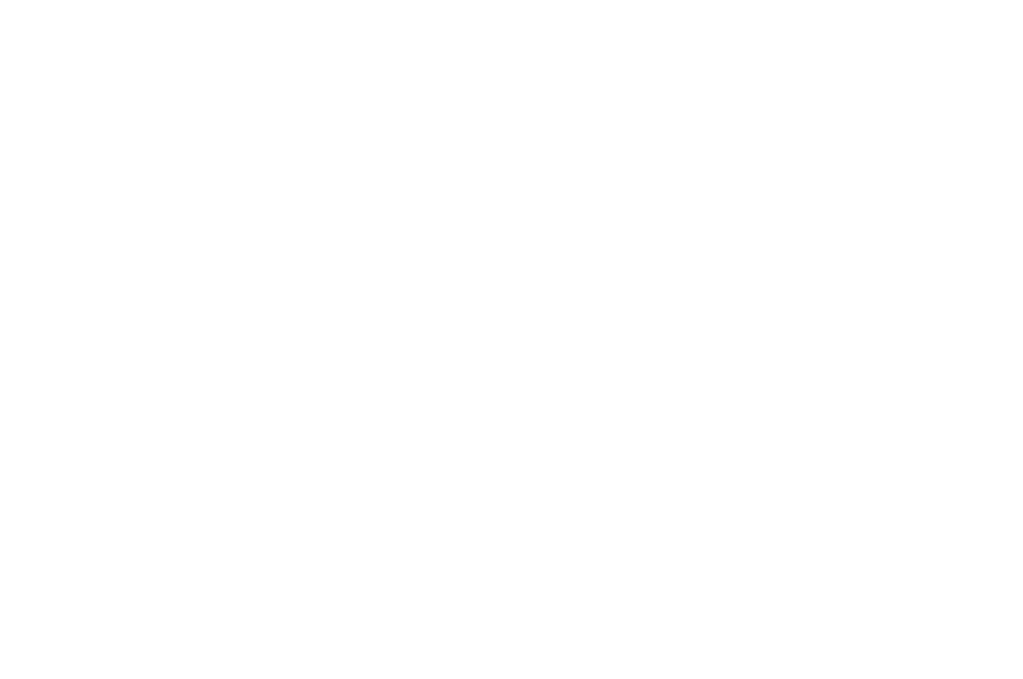
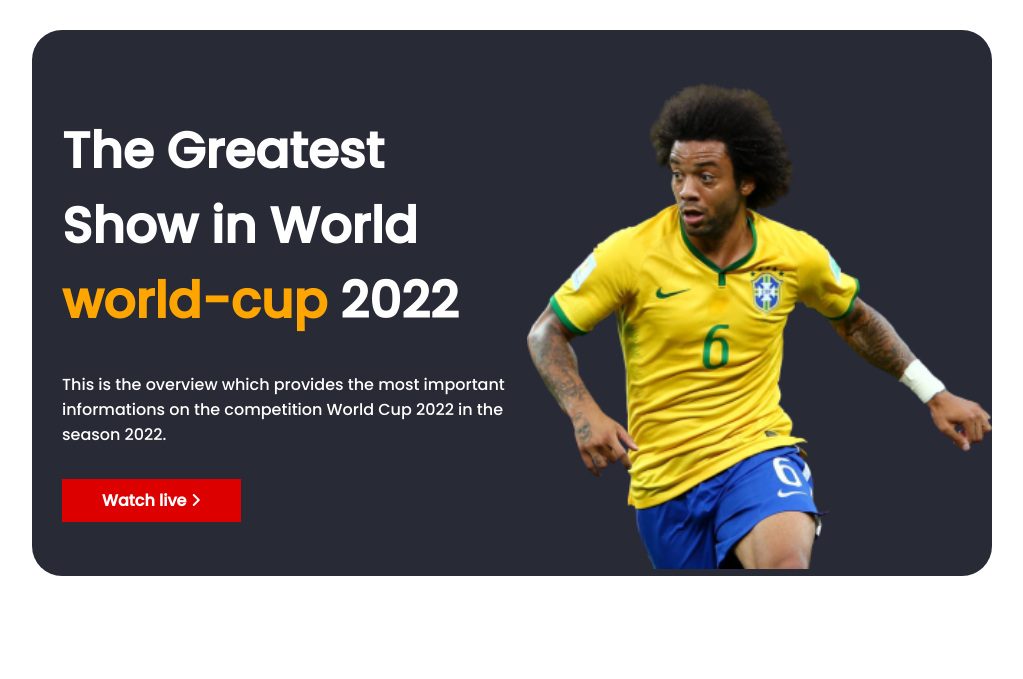
Before and after one commit to swadebsharma6/fifa-world-cup, a plain HTML site: page index.html in a window 1280 px wide. Shown: the whole page, without its empty margins (38-1061 px from the left). Drawn offline with Linux system fonts and the light colour scheme; a web font is replaced by a local one.

Commit message:
styleing the header section

```diff
--- a/index.html
+++ b/index.html
@@ -4,11 +4,26 @@
     <meta charset="UTF-8">
     <meta http-equiv="X-UA-Compatible" content="IE=edge">
     <meta name="viewport" content="width=device-width, initial-scale=1.0">
+      <!-- fontsawsome -->
+      <script src="https://kit.fontawesome.com/4d4d1d054d.js" crossorigin="anonymous"></script>
       <!-- stylesheet -->
       <link rel="stylesheet" href="style.css">
     <title>World Cup 2022</title>
 </head>
 <body>
-
+   <!-- start header section -->
+    <header>
+      <div class="container">
+        <div class="split content">
+          <h1>The Greatest Show in World <span class="orange">world-cup</span> 2022</h1>
+          <p class="head-pera">This is the overview which provides the most important informations on the competition World Cup 2022 in the season 2022.</p>
+          <br>
+          <a class="link-button" href="#" target="_blank"> Watch live <span><i class="fa-solid fa-angle-right"></i> </span></a>
+        </div>
+        <div class="split banner">
+          <img src="world-cup-main/assets/Banner Image.png" alt="">
+        </div>
+      </div>
+    </header>
 </body>
 </html>
--- a/style.css
+++ b/style.css
@@ -0,0 +1,55 @@
+ /* fonts */
+ @import url('https://fonts.googleapis.com/css2?family=Aclonica&family=Josefin+Sans&family=Noto+Serif&family=Poppins:wght@500&family=Prata&display=swap');
+
+
+ /* utility or common style */
+ body{
+    max-width: 1100px;
+    padding: 0;
+    margin: 0;
+    font-family: 'Poppins', sans-serif;
+ }
+ h1{
+    font-size: 50px;
+    color: white;
+ }
+ .head-pera{
+    color: white;
+ }
+ .orange{
+    color: orange;
+ }
+
+ /* styleing the header section */
+ header{
+    height: 646px;
+    margin: 30px 70px;
+
+ }
+ .container{
+    display: flex;
+    background-color: rgb(40,42,54);
+    border-radius: 30px;
+
+ }
+ .split{
+    width: 50%;
+ }
+ .content{
+    margin-top: 50px;
+    margin-left: 30px;
+ }
+ .banner{
+    margin-top: 50px;
+ }
+ .split img{
+    width: 100%;
+ }
+ .link-button{
+    text-decoration: none;
+    font-weight: bold;
+    padding: 10px 40px;
+    background-color: #DD0000;
+    color: white;
+ }
+ /* style finish header section */
```
Also changed, not shown: world-cup-main/assets/Banner Image.png (added), world-cup-main/assets/Blog Image.png (added), world-cup-main/assets/Chat Icon.png (added), world-cup-main/assets/Flag.png (added), world-cup-main/assets/Time Icon.png (added), world-cup-main/assets/germany Flag.png (added), world-cup-main/mobile/mobile-view.jpg (added), world-cup-main/tablet/tablet-view.png (added), world-cup-main/website-1.png (added), world-cup-main/website-2.png (added), 5 other files.
